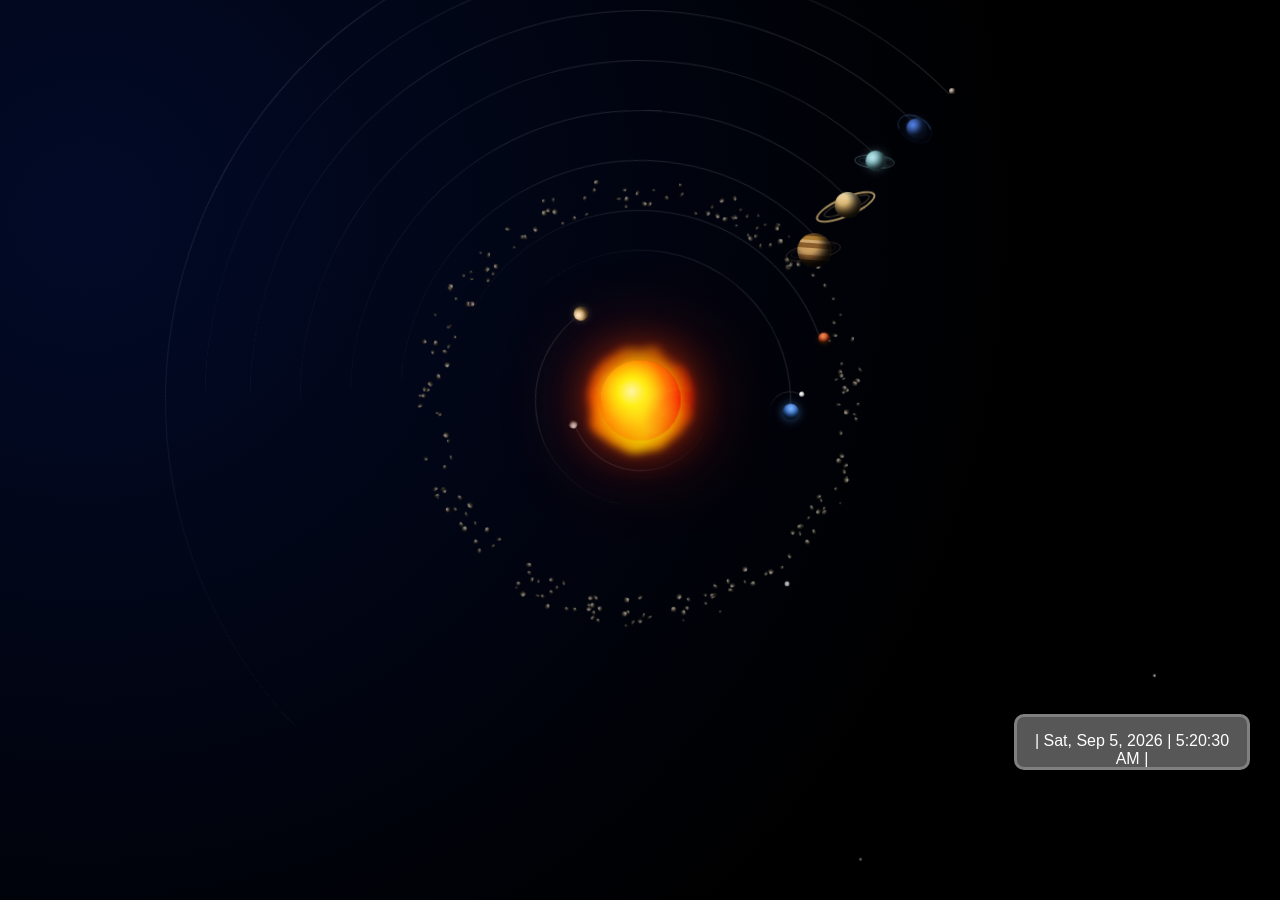
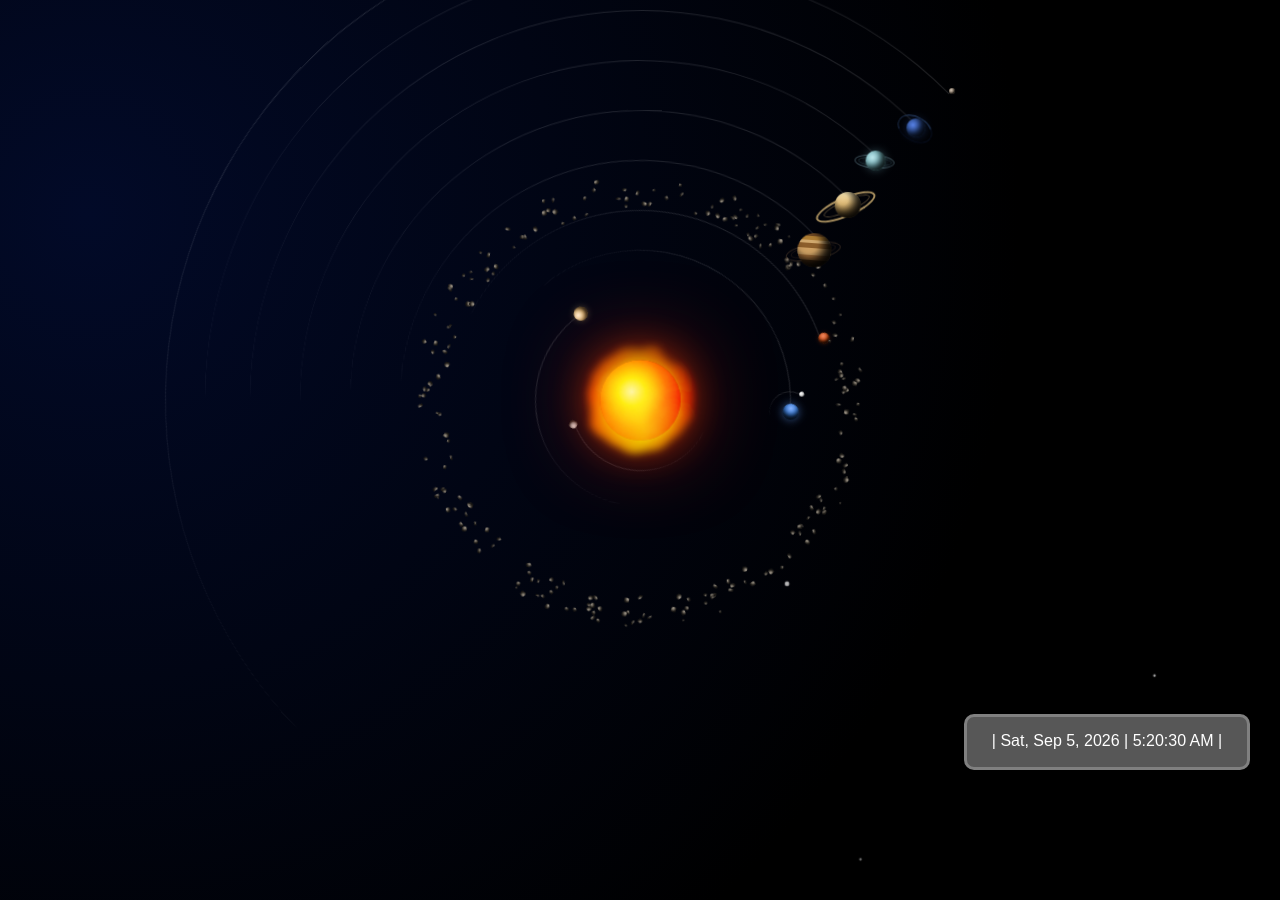
Before and after one commit to Harish040805/solarsystem, a plain HTML site: page index.html in a window 1280 px wide. Shown: the top 900 px of the page. Drawn offline with Linux system fonts and the light colour scheme.

```diff
--- a/index.html
+++ b/index.html
@@ -70,7 +70,7 @@
     </style>
 </head>
 <body>
-<div id="time" style="background-color:#575757; color:#fff; width:200px; height: 20px; padding: 15px; align-items: center; justify-content: center; text-align: center; border: 3px solid #808080; border-radius: 10px; position: fixed; bottom: 30px; right: 30px;"></div>
+<div id="time" style="background-color:#575757; color:#fff; width:250px; height: 20px; padding: 15px; align-items: center; justify-content: center; text-align: center; border: 3px solid #808080; border-radius: 10px; position: fixed; bottom: 30px; right: 30px;"></div>
 <svg style="position: absolute; width: 0; height: 0;" aria-hidden="true">
   <filter id="sun-fire">
     <feTurbulence type="fractalNoise" baseFrequency="0.03" numOctaves="4" result="noise">
```
